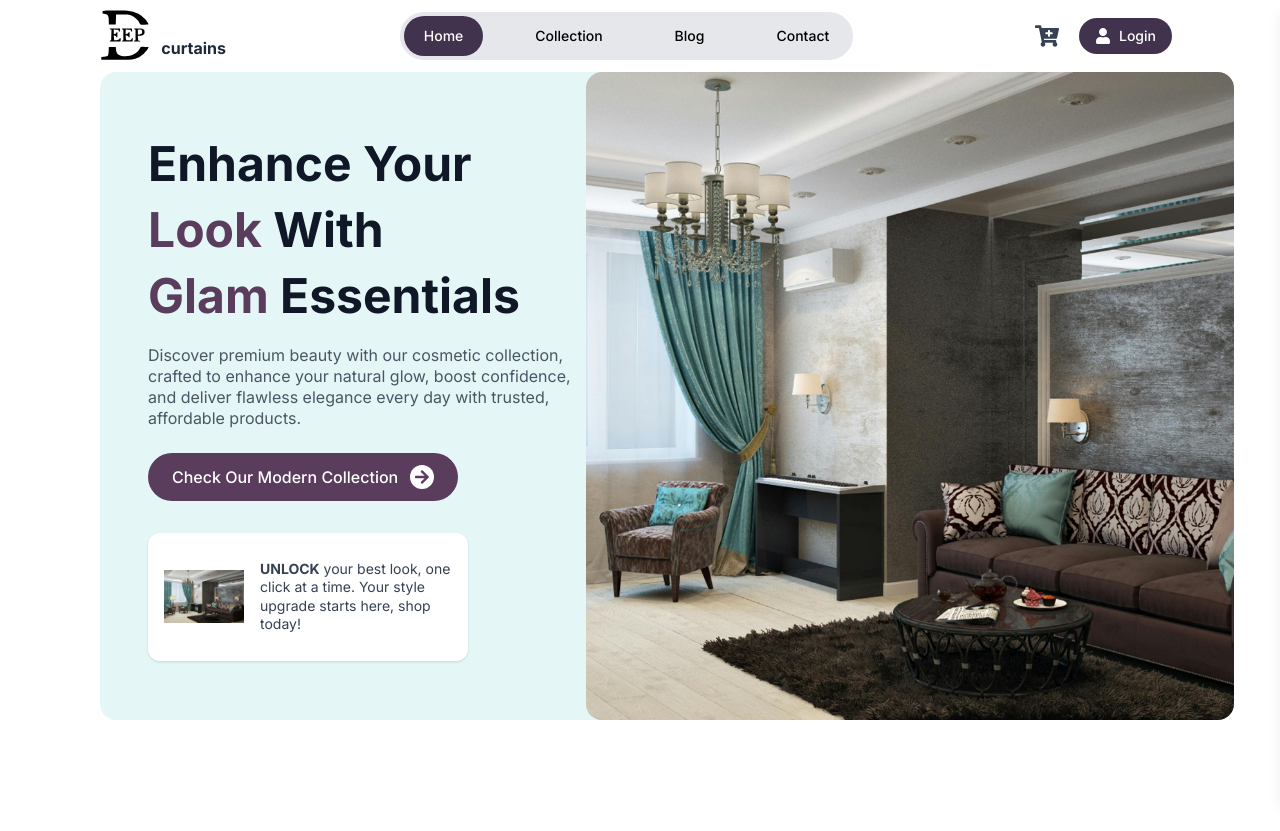
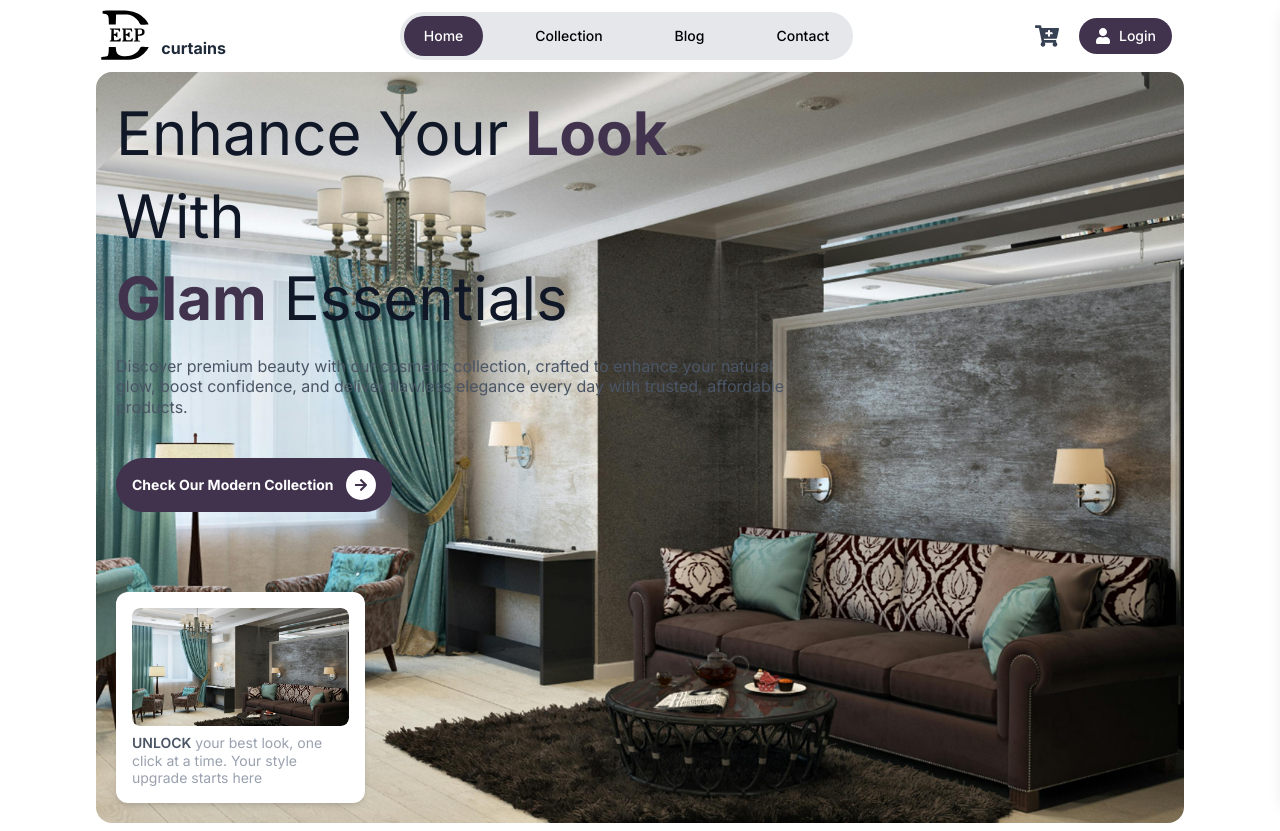
Before and after one commit to Mohammed-mustaqeem/Deep_Ecom-Client, a React (Vite) app: page / in a window 1280 px wide. Before the commit the page ends 800 px from the top, so only its background shows below. Built offline with nearby package versions, Linux system fonts and the light colour scheme.

Commit message:
hero section done

```diff
--- a/src/components/Hero.jsx
+++ b/src/components/Hero.jsx
@@ -1,61 +1,80 @@
-import React from 'react'
-import hero from '../assets/hero-section.jpg'
+import React from "react";
+import hero from "../assets/hero-section.jpg";
 import { FaArrowRight } from "react-icons/fa";
+import { Link } from "react-router-dom";
 
 const Hero = () => {
   return (
-    <>
-      <section className="w-full ">
-        <div className=" mx-auto px-6 lg:px-25 py-10 lg:py-2">
-          <div className="bg-[#E5F6F6] rounded-2xl grid grid-cols-1 lg:grid-cols-2  items-center min-h-[648px]">
+    <section className="w-full">
+      <div className="mx-auto px-4 sm:px-6 lg:px-24 py-10 lg:py-2">
+        <div
+          className="bg-[#E5F6F6] rounded-2xl flex flex-col lg:flex-row items-center min-h-[648px] relative overflow-hidden"
+          style={{
+            backgroundImage: `url(${hero})`,
+            backgroundSize: "cover",
+            backgroundPosition: "right",
+            backgroundRepeat: "no-repeat",
+          }}
+        >
           {/* Left Content */}
-            <div className="p lg:p-12">
-              <h1 className="text-3xl sm:text-4xl lg:text-5xl font-bold text-gray-900 leading-snug">
-                Enhance Your <span className="text-[#5A3D5C]">Look</span> With{" "}
-                <br />
-                <span className="text-[#5A3D5C]">Glam</span> Essentials
+          <div className="w-full p-6 sm:p-10 lg:p-5 bg-opacity-80 rounded-2xl">
+            <h1 className="text-3xl sm:text-4xl lg:text-6xl text-gray-900 leading-snug">
+              Enhance Your{" "}
+              <span className="text-[#41334E] font-bold">Look</span> With <br />
+              <span className="text-[#41334E] font-bold">Glam</span> Essentials
             </h1>
-              <p className="mt-4 text-gray-600 text-sm sm:text-base max-w-lg">
+
+            <p className="mt-4 text-gray-600 text-sm sm:text-base max-w-3xl">
               Discover premium beauty with our cosmetic collection, crafted to
-                enhance your natural glow, boost confidence, and deliver
-                flawless elegance every day with trusted, affordable products.
+              enhance your natural glow, boost confidence, and deliver flawless
+              elegance every day with trusted, affordable products.
             </p>
 
+
             {/* Button */}
-              <button className="mt-6 flex items-center gap-3 bg-[#5A3D5C] text-white px-6 py-3 rounded-full font-medium hover:bg-[#472f47] transition-all">
+            <Link
+              to="/collection"
+              className="mt-8 sm:mt-10 lg:w-fit flex items-center justify-center sm:justify-start gap-3
+             bg-[#41334E] text-white px-4 py-3 rounded-full font-bold text-xs sm:text-sm
+             hover:bg-[#472f47] transition-all w-full sm:w-auto group"
+            >
               Check Our Modern Collection
-                <span className="bg-white text-[#5A3D5C] p-1 rounded-full">
+              <span
+                className="bg-white text-[#41334E] p-2 rounded-full flex items-center justify-center
+               transform transition-transform duration-300 group-hover:translate-x-1.5"
+              >
                 <FaArrowRight />
               </span>
-              </button>
+            </Link>
 
             {/* Small Product Card */}
-              <div className="mt-8 bg-white rounded-xl shadow-sm p-4 flex items-center gap-4 max-w-xs">
+            <div className="mt-10 sm:mt-20 bg-white rounded-xl shadow-md p-4 w-full sm:w-[249px] h-auto sm:h-[210.7px] flex flex-col justify-between">
+              {/* Product Image Container */}
+              <div className="w-full h-[130px] flex justify-center items-center rounded-lg overflow-hidden">
                 <img
-                  src={hero}
-                  alt="Product"
-                  className="w-20 h-24 object-contain rounded-md"
+                  src={hero} // Replace with actual product image
+                  alt="Lip Serum"
+                  className="w-full h-full object-cover rounded-lg"
                 />
-                <p className="text-sm text-gray-700">
-                  <span className="font-bold">UNLOCK</span> your best look, one
-                  click at a time. Your style upgrade starts here, shop today!
+              </div>
+
+              {/* Text */}
+              <div className="mt-2">
+                <p className="text-xs sm:text-sm text-gray-400 leading-tight">
+                  <span className="font-semibold text-gray-600">UNLOCK</span>{" "}
+                  your best look, one click at a time. Your style upgrade starts
+                  here
                 </p>
               </div>
             </div>
+          </div>
 
-            {/* Right Image */}
-            <div className="relative flex justify-center items-center">
-              <img
-                src={hero}
-                alt="Cosmetic Products"
-                className="min-w-[648px] min-h-[648px] object-cover rounded-2xl"
-              />
-            </div>
+          {/* Right Side (empty since background handles image) */}
+          <div className="hidden lg:block w-1/2"></div>
         </div>
       </div>
     </section>
-    </>
   );
-}
+};
 
-export default Hero
+export default Hero;
--- /dev/null
+++ b/src/context/AppContext.jsx
@@ -0,0 +1,16 @@
+import React, { createContext, useContext } from 'react'
+import { useNavigate } from 'react-router-dom'
+const AppContext = createContext()
+
+export const AppContextProvider = ({children}) => {
+    const navigate = useNavigate()
+
+    const value = {navigate}
+  return (
+    <AppContext.Provider value={value}>
+      {children}
+    </AppContext.Provider>
+  )
+}
+
+export const useAppContext = () => useContext(AppContext)
--- a/src/main.jsx
+++ b/src/main.jsx
@@ -3,9 +3,12 @@ import { createRoot } from 'react-dom/client'
 import './index.css'
 import App from './App.jsx'
 import { BrowserRouter } from 'react-router-dom'
+import { AppContextProvider } from './context/AppContext.jsx'
 
 createRoot(document.getElementById('root')).render(
   <BrowserRouter>
-    <App />
+  <AppContextProvider>
+      <App />
+    </AppContextProvider>
   </BrowserRouter>,
 )
```
Lines whose indentation alone changed are shown as unchanged.
